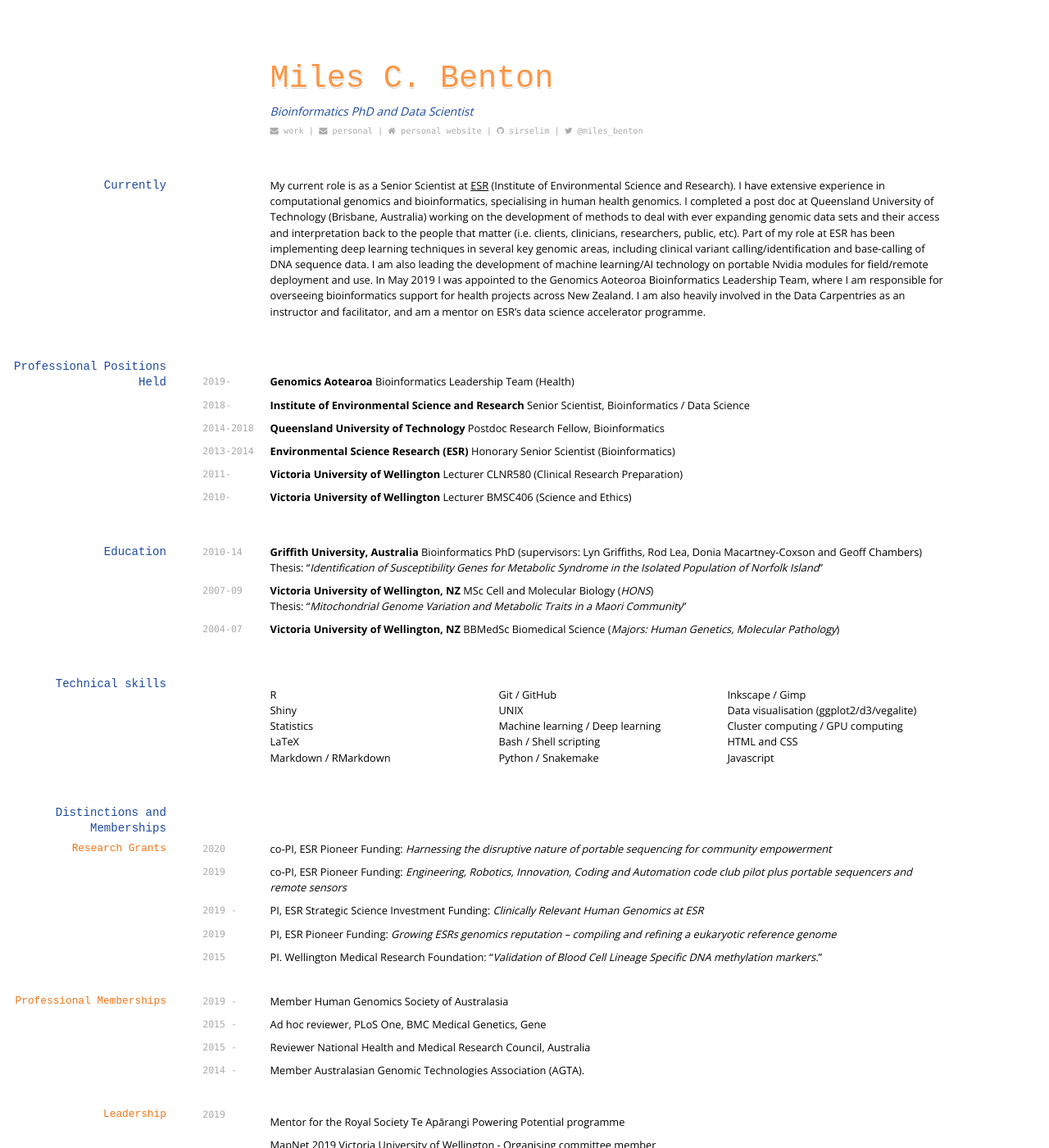
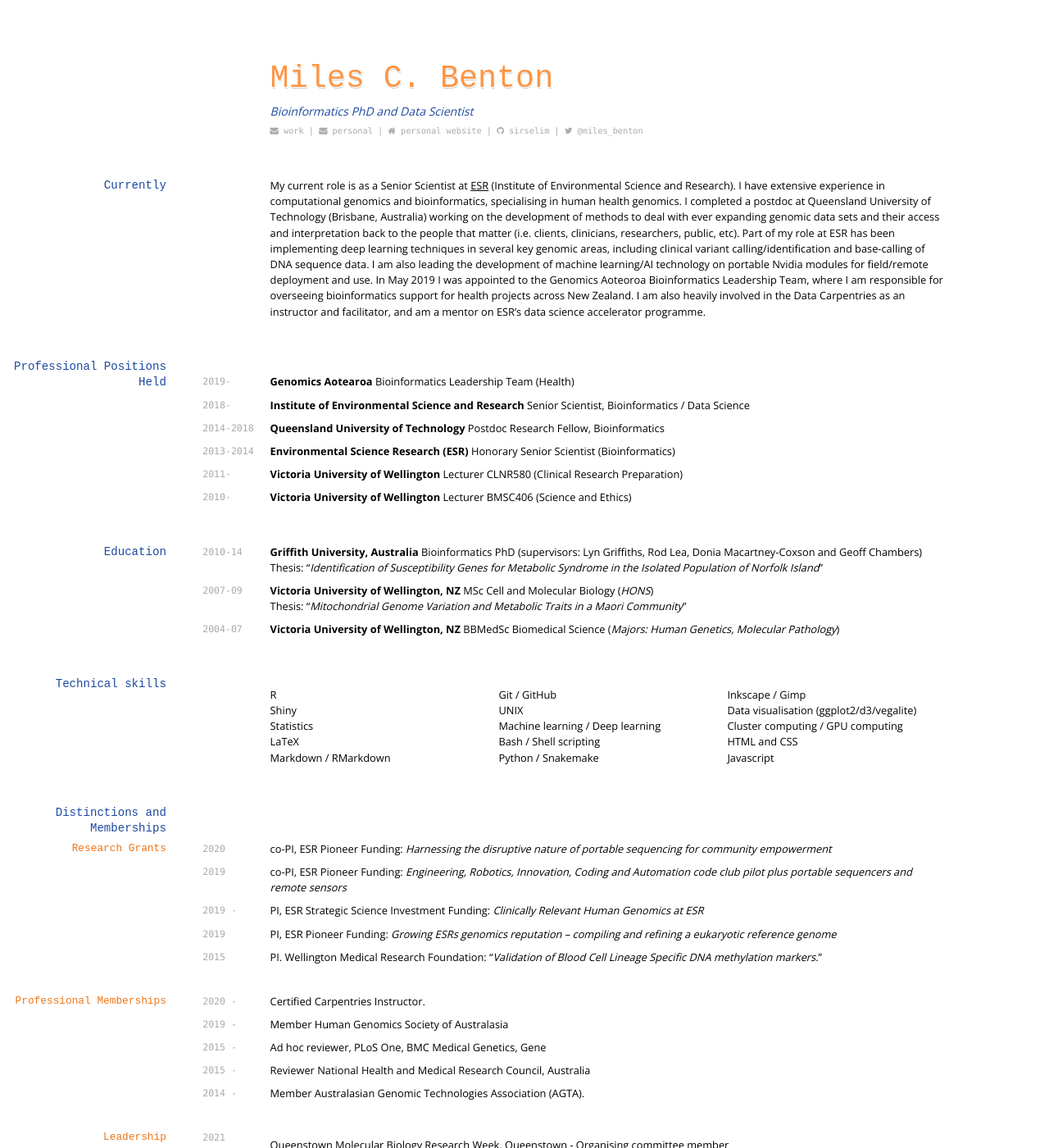
Before and after one commit to sirselim/Miles_CV, a Jekyll site: the page built from index.md, in a window 1280 px wide and 1400 px high. Shown: the whole window at 82% size. Built offline with Jekyll 4.4.1, drawn with Linux system fonts in a browser that asks for light colours; some web fonts are replaced; some of the changed text lies outside the part shown.

Commit message:
updated CV with recent presentations and metrics

```diff
--- a/index.md
+++ b/index.md
@@ -19,7 +19,7 @@ Bioinformatics PhD and Data Scientist
 
 ## Currently
 
-My current role is as a Senior Scientist at [ESR](https://www.esr.cri.nz/) (Institute of Environmental Science and Research). I have extensive experience in computational genomics and bioinformatics, specialising in human health genomics. I completed a post doc at Queensland University of Technology (Brisbane, Australia) working on the development of methods to deal with ever expanding genomic data sets and their access and interpretation back to the people that matter (i.e. clients, clinicians, researchers, public, etc). Part of my role at ESR has been implementing deep learning techniques in several key genomic areas, including clinical variant calling/identification and base-calling of DNA sequence data. I am also leading the development of machine learning/AI technology on portable Nvidia modules for field/remote deployment and use. In May 2019 I was appointed to the Genomics Aoteoroa Bioinformatics Leadership Team, where I am responsible for overseeing bioinformatics support for health projects across New Zealand. I am also heavily involved in the Data Carpentries as an instructor and facilitator, and am a mentor on ESR's data science accelerator programme.
+My current role is as a Senior Scientist at [ESR](https://www.esr.cri.nz/) (Institute of Environmental Science and Research). I have extensive experience in computational genomics and bioinformatics, specialising in human health genomics. I completed a postdoc at Queensland University of Technology (Brisbane, Australia) working on the development of methods to deal with ever expanding genomic data sets and their access and interpretation back to the people that matter (i.e. clients, clinicians, researchers, public, etc). Part of my role at ESR has been implementing deep learning techniques in several key genomic areas, including clinical variant calling/identification and base-calling of DNA sequence data. I am also leading the development of machine learning/AI technology on portable Nvidia modules for field/remote deployment and use. In May 2019 I was appointed to the Genomics Aoteoroa Bioinformatics Leadership Team, where I am responsible for overseeing bioinformatics support for health projects across New Zealand. I am also heavily involved in the Data Carpentries as an instructor and facilitator, and am a mentor on ESR's data science accelerator programme.
 
 ## Professional Positions Held
 
@@ -88,6 +88,9 @@ __Victoria University of Wellington, NZ__ BBMedSc Biomedical Science (_Majors: H
 
 ### Professional Memberships
 
+`2020 -`
+Certified Carpentries Instructor.
+
 `2019 -`
 Member Human Genomics Society of Australasia
 
@@ -102,11 +105,17 @@ Member Australasian Genomic Technologies Association (AGTA).
 
 ### Leadership
 
+`2021`
+
+Queenstown Molecular Biology Research Week, Queenstown - Organising committee member
+
+eResearch 2021, Victoria University of Wellington - Organising committee member
+
 `2019`
 
 Mentor for the Royal Society Te Apārangi Powering Potential programme
 
-MapNet 2019 Victoria University of Wellington - Organising committee member
+MapNet 2019, Victoria University of Wellington - Organising committee member
 
 ### Honours and Distinctions
 
@@ -266,7 +275,16 @@ Maher BH, Lea RA, **Benton MC**, Cox HC, Bellis C, Carless M, Dyer TD, Curran J,
 
 ### Conference Talks
 
+`2021`
+
+**Benton MC**. The disruptive nature of portable sequencing. Nvidia Spring GPU Technology Conference (GTC), 12th - 16th April 2021, Online Virtual Conference.
+
+**Benton MC**. Harnessing the disruptive nature of portable sequencing for community empowerment. eResearch, 11th Feburary 2021, Victoria University of Wellington.
+
 `2020`
+
+**Benton MC**. Harnessing the disruptive nature of portable sequencing for community empowerment. Auckland Research Bazaar, 24th November 2020, Virtual Seminar.
+
 **Benton MC**. Assessing the potential of autonomous AI devices for portable real-time sequencing eResearch. Dunedin, NZ, February 12th-14th 2020.
 
 `2019`
@@ -366,6 +384,10 @@ Griffiths LR, **Benton MC**, Cox H, Bellis C, Blangero J, Lea RA. Identification
 
 ### Other dissemination
 
+**Benton MC**. Something a little bit different… CLNR 401 Plenary, 6th March 2021, Victoria University of Wellington.
+
+**Benton MC**. and de Ligt J. Genomics at the frontline - the power of GPUs. ESR Data Science Week 2020, Virtual Presentation, 24th September 2020.
+
 **Benton MC**. Clinical Genomics: Customisable Analysis Workflows for Identification of Clinically Relevant Genetic Variants - An Update. Otago Genetics Seminar, University of Otago, Dunedin, NZ, August 24th 2020.
 
 **Benton MC**. Genomics and Data Science at ESR ...something a little different... University of Otago, Dunedin, NZ, August 20th 2019.
@@ -393,4 +415,4 @@ Available on request.
 
 <!-- ### Footer
 
-Last updated: 27th Oct 2020 -->
+Last updated: 19th Aug 2021 -->
```
Also changed, not shown: other parts of index.md (+2 -2 lines).
